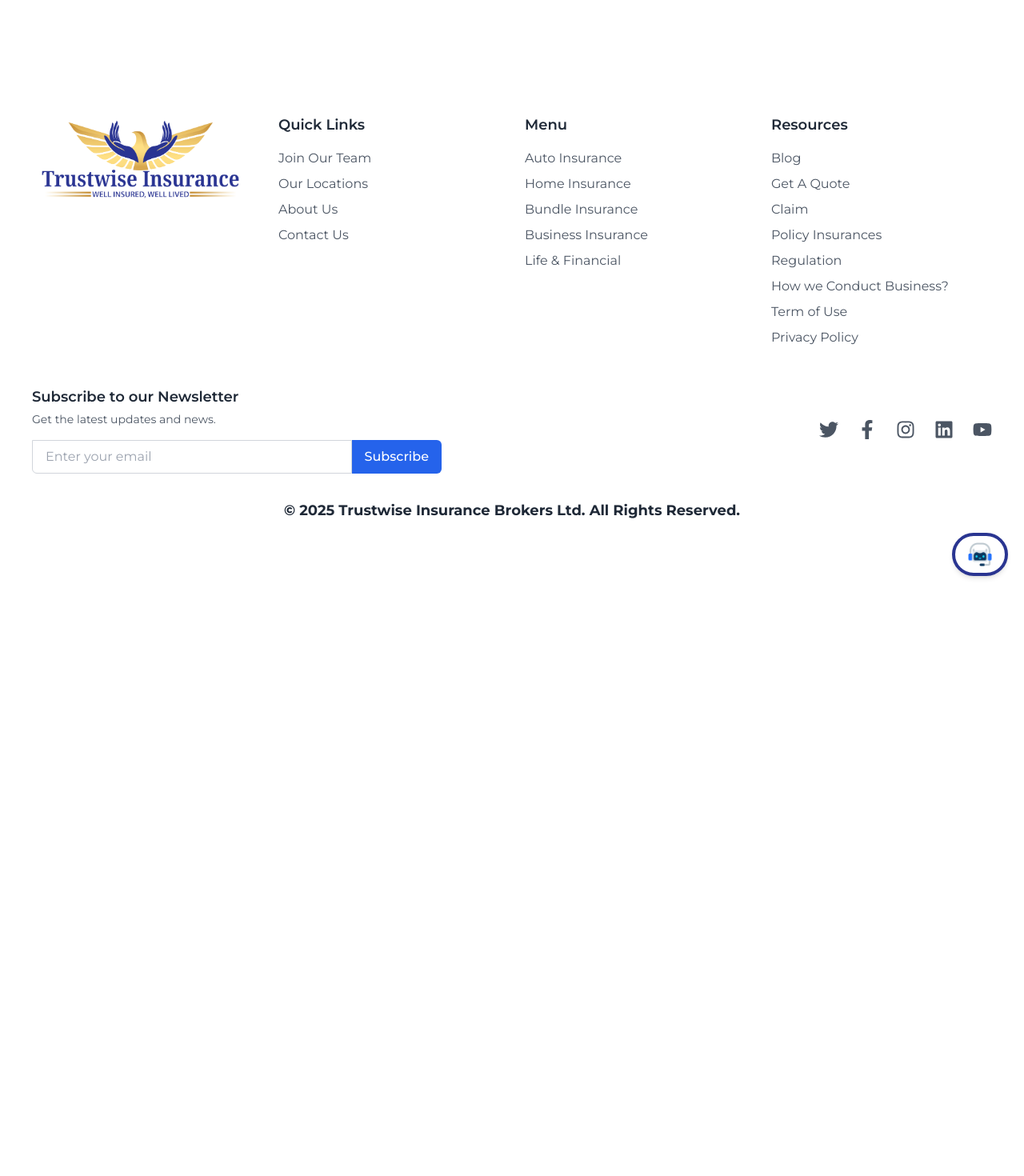
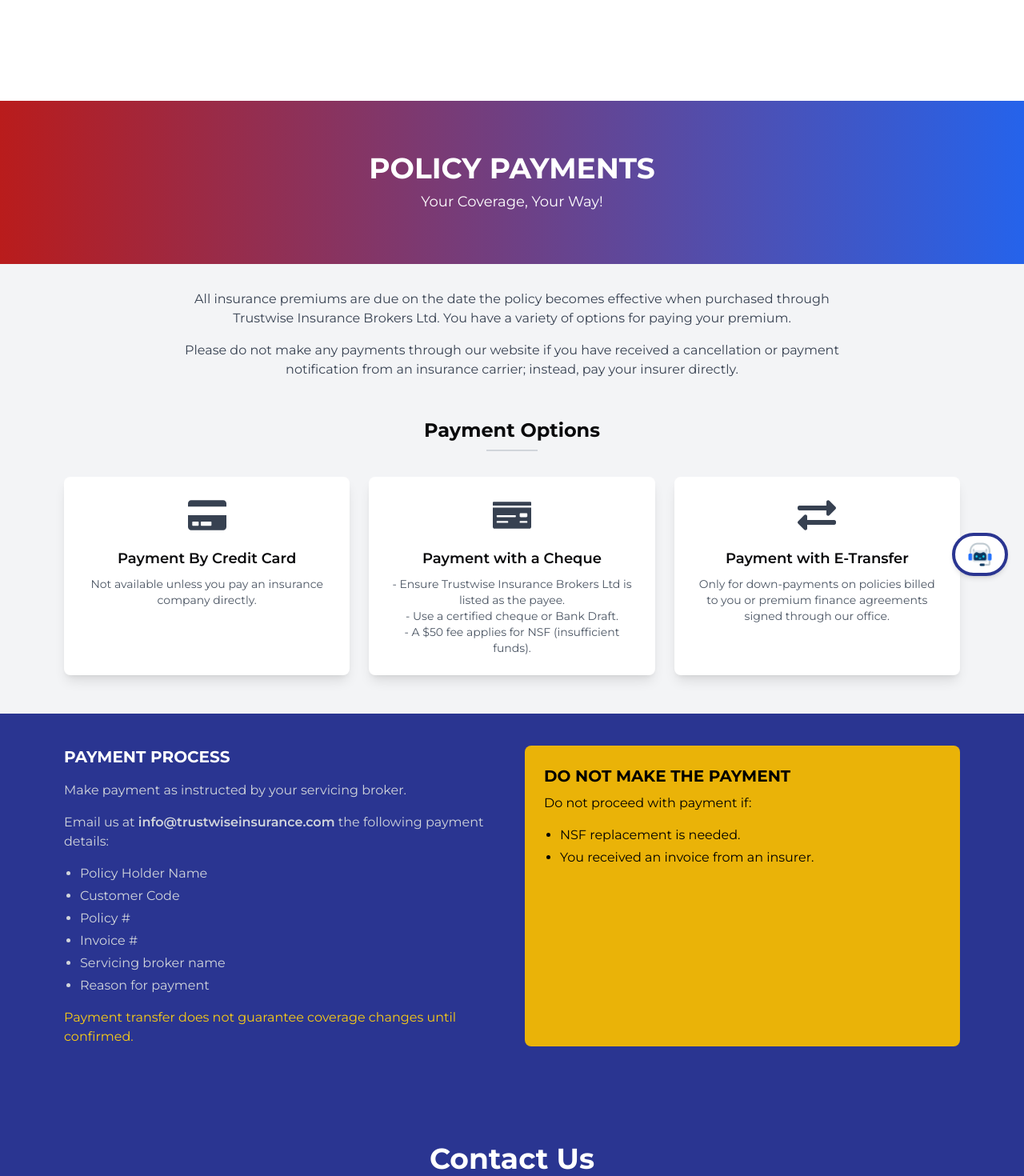
Before and after one commit to amansgith/Trustwise-insurance-frontend, a Next.js app: page /policy-payments in a window 1280 px wide. Shown: the part 60-1530 px from the top of the page at 80% size. Before the commit the page ends 800 px from the top, so only its background shows below. Built offline with nearby package versions, Linux system fonts and the light colour scheme; what react-chatbot-kit would draw is missing.

Commit message:
add footer section

```diff
--- a/src/app/claims/page.jsx
+++ b/src/app/claims/page.jsx
@@ -55,7 +55,7 @@ const claimsData = [
 const Claims = () => {
   return (
     <>
-      <section className="bg-[url('https://www.hashtagmotion.co.uk/wp-content/uploads/2018/06/about_us_background.jpg')] bg-cover text-white py-32 text-center">
+      <section className="bg-[url('https://www.hashtagmotion.co.uk/wp-content/uploads/2018/06/about_us_background.jpg')] bg-cover text-white md:py-16 pt-32 pb-4 text-center">
         <div className="container mx-auto px-4">
           <h1 className="text-4xl md:text-7xl font-extrabold mb-4 uppercase">
             Claims
@@ -74,13 +74,13 @@ const Claims = () => {
               regular business hours, if you need immediate assistance or would
               want to report a claim, our knowledgeable claims support team can
               help. They may also arrange for the emergency response services
-              you require. At Aaxel Insurance, we’re here to make sure your
+              you require. At Trustwise Insurance, we’re here to make sure your
               claims inquiries are addressed and your claim is handled fairly
               and promptly.
               <br />
               <br />
-              If this an afterhours claims emergency, Contact Aaxel Insurance’s
-              24-Hour claims assistance service by calling 1-866- 856- 6335. You
+              If this an afterhours claims emergency, Contact Trustwise Insurance’s
+              24-Hour claims assistance service by calling 1-780-255-5151. You
               will be connected with our claims partner DSB claims, our
               after-hours claims service provider.
               <br />
@@ -108,8 +108,8 @@ const Claims = () => {
       <section className="px-6 py-12 md:py-16 bg-gray-50">
         <div className="max-w-6xl mx-auto text-center">
           <h2 className="text-3xl md:text-4xl font-bold text-gray-900">
-            After Hours Emergency Property Claims:
-            <span className="text-green-600 ml-2">1-866-856-6335</span>
+            After Hours Emergency Property Claims:<br />
+            <span className="text-secondary ml-2"> 1-780-255-5252</span>
           </h2>
         </div>
 
--- a/src/app/policy-insurances/page.jsx
+++ /dev/null
@@ -1,9 +0,0 @@
-import React from 'react'
-
-const PolicyInsurance = () => {
-  return (
-    <div>PolicyInsurance</div>
-  )
-}
-
-export default PolicyInsurance
--- a/src/app/policy-payments/page.jsx
+++ b/src/app/policy-payments/page.jsx
@@ -1,9 +1,103 @@
-import React from 'react'
+import { FaCreditCard, FaMoneyCheck, FaExchangeAlt } from 'react-icons/fa';
+import ContactUs from "@/components/CommonComponents/ContactUs";
 
-const PolicyPage = () => {
+
+export default function PolicyPayments() {
   return (
-    <div></div>
-  )
+    <div className="min-h-screen bg-gray-100 mt-24 md:mt-6 md:pt-0">
+      {/* Hero Section */}
+      <div className="bg-gradient-to-r from-red-700 to-blue-600 text-white pt-8 pb-4 md:py-16 text-center">
+        <h1 className="text-4xl font-bold uppercase">Policy Payments</h1>
+        <p className="text-lg mt-2">Your Coverage, Your Way!</p>
+      </div>
+
+      {/* Description */}
+      <div className="max-w-4xl mx-auto mt-8 px-4 text-center text-gray-700">
+        <p>
+          All insurance premiums are due on the date the policy becomes effective when purchased through Trustwise Insurance Brokers Ltd.
+          You have a variety of options for paying your premium.
+        </p>
+        <p className="mt-4">
+          Please do not make any payments through our website if you have received a cancellation or payment notification from an
+          insurance carrier; instead, pay your insurer directly.
+        </p>
+      </div>
+
+      {/* Payment Options Section */}
+      <div className="max-w-6xl mx-auto mt-12 px-4">
+        <h2 className="text-2xl font-bold text-center">Payment Options</h2>
+        <div className="border-b-2 border-gray-300 w-16 mx-auto mt-2 mb-8"></div>
+
+        {/* Payment Options Cards */}
+        <div className="grid md:grid-cols-3 gap-6">
+          {/* Credit Card */}
+          <div className="bg-white p-6 shadow-lg rounded-lg text-center">
+            <FaCreditCard className="mx-auto w-12 h-12 mb-4 text-gray-700" />
+            <h3 className="text-lg font-semibold">Payment By Credit Card</h3>
+            <p className="text-sm text-gray-600 mt-2">
+              Not available unless you pay an insurance company directly.
+            </p>
+          </div>
+
+          {/* Cheque */}
+          <div className="bg-white p-6 shadow-lg rounded-lg text-center">
+            <FaMoneyCheck className="mx-auto w-12 h-12 mb-4 text-gray-700" />
+            <h3 className="text-lg font-semibold">Payment with a Cheque</h3>
+            <p className="text-sm text-gray-600 mt-2">
+              - Ensure Trustwise Insurance Brokers Ltd is listed as the payee. <br />
+              - Use a certified cheque or Bank Draft. <br />
+              - A $50 fee applies for NSF (insufficient funds).
+            </p>
+          </div>
+
+          {/* E-Transfer */}
+          <div className="bg-white p-6 shadow-lg rounded-lg text-center">
+            <FaExchangeAlt className="mx-auto w-12 h-12 mb-4 text-gray-700" />
+            <h3 className="text-lg font-semibold">Payment with E-Transfer</h3>
+            <p className="text-sm text-gray-600 mt-2">
+              Only for down-payments on policies billed to you or premium finance agreements signed through our office.
+            </p>
+          </div>
+        </div>
+      </div>
+
+      {/* Payment Process Section */}
+      <div className="mt-12 bg-primary text-white py-10">
+        <div className="max-w-6xl mx-auto px-4 grid md:grid-cols-2 gap-8">
+          {/* Payment Process */}
+          <div>
+            <h3 className="text-xl font-bold mb-4">PAYMENT PROCESS</h3>
+            <p className="text-gray-300">
+              Make payment as instructed by your servicing broker.
+            </p>
+            <p className="text-gray-300 mt-4">
+              Email us at <span className="font-semibold">info@trustwiseinsurance.com</span> the following payment details:
+            </p>
+            <ul className="list-disc text-gray-300 mt-4 pl-5 space-y-1">
+              <li>Policy Holder Name</li>
+              <li>Customer Code</li>
+              <li>Policy #</li>
+              <li>Invoice #</li>
+              <li>Servicing broker name</li>
+              <li>Reason for payment</li>
+            </ul>
+            <p className="text-yellow-400 mt-4">
+              Payment transfer does not guarantee coverage changes until confirmed.
+            </p>
+          </div>
+
+          {/* Warning Box */}
+          <div className="bg-yellow-500 p-6 rounded-lg">
+            <h3 className="text-xl font-bold text-black">DO NOT MAKE THE PAYMENT</h3>
+            <p className="text-black mt-2">Do not proceed with payment if:</p>
+            <ul className="list-disc text-black mt-4 pl-5 space-y-1">
+              <li>NSF replacement is needed.</li>
+              <li>You received an invoice from an insurer.</li>
+            </ul>
+          </div>
+        </div>
+      </div>
+      <ContactUs />
+    </div>
+  );
 }
-
-export default PolicyPage
--- a/src/components/CommonComponents/GetQuote.jsx
+++ b/src/components/CommonComponents/GetQuote.jsx
@@ -113,7 +113,7 @@ const QuoteForm = () => {
 
   const onSubmit = async (data) => {
     try {
-      const response = await fetch('/api/mail', {
+      const response = await fetch('/api/send-email', {
         method: 'POST',
         headers: {
           'Content-Type': 'application/json',
--- a/src/components/Footer.jsx
+++ b/src/components/Footer.jsx
@@ -36,7 +36,7 @@ const footerLinks = [
       { url: "/blogs", text: "Blog" },
       { url: "/call-back-request", text: "Get A Quote" },
       { url: "/claims", text: "Claim" },
-      { url: "/policy-insurances", text: "Policy Insurances" },
+      { url: "/policy-payments", text: "Policy Payments" },
       { url: "/regulation", text: "Regulation" },
       { url: "/how-we-conduct-business", text: "How we Conduct Business?" },
       { url: "/term-of-use", text: "Term of Use" },
@@ -74,7 +74,7 @@ const Footer = () => {
                   <li key={idx}>
                     <Link
                       href={link.url}
-                      className="text-gray-600 hover:text-primary transition"
+                      className="text-gray-600 hover:text-secondary transition"
                     >
                       {link.text}
                     </Link>
@@ -105,7 +105,7 @@ const Footer = () => {
               />
               <button
                 type="submit"
-                className="px-4 py-2 bg-blue-600 text-white font-medium rounded-b-md sm:rounded-r-md sm:rounded-b-none hover:bg-blue-700 transition"
+                className="px-4 py-2 bg-primary text-white font-medium rounded-b-md sm:rounded-r-md sm:rounded-b-none hover:bg-blue-700 transition"
               >
                 Subscribe
               </button>
--- /dev/null
+++ b/src/components/Search.jsx
@@ -0,0 +1,61 @@
+import { useState, useEffect } from "react";
+import Link from "next/link";
+import  {FaTimes} from "react-icons/fa";
+
+const Search = ({ navItems, toggleSearch }) => {
+  const [searchTerm, setSearchTerm] = useState("");
+  const [searchResults, setSearchResults] = useState([]);
+
+  useEffect(() => {
+    if (searchTerm) {
+      const results = [];
+      navItems.forEach((item) => {
+        if (item.submenu) {
+          item.submenu.forEach((sub) => {
+            if (sub.name.toLowerCase().includes(searchTerm.toLowerCase())) {
+              results.push(sub);
+            }
+          });
+        } else if (item.name.toLowerCase().includes(searchTerm.toLowerCase())) {
+          results.push(item);
+        }
+      });
+      setSearchResults(results);
+    } else {
+      setSearchResults([]);
+    }
+  }, [searchTerm, navItems]);
+
+  return (
+    <div className="relative bg-white p-6 rounded-lg shadow-lg w-full max-w-lg">
+      <button
+        className="absolute top-4 right-4 text-2xl"
+        onClick={toggleSearch}
+      >
+        <FaTimes className="ml-2" />
+      </button>
+      <input
+        type="text"
+        placeholder="Search..."
+        value={searchTerm}
+        onChange={(e) => setSearchTerm(e.target.value)}
+        className="w-full p-3 border rounded-lg mb-4"
+      />
+      {searchResults.length > 0 && (
+        <ul className="max-h-60 overflow-y-auto">
+          {searchResults.map((result, index) => (
+            <li key={index} className="mb-2">
+              <Link href={result.href}>
+                <p className="block text-blue-600 hover:underline">
+                  {result.name}
+                </p>
+              </Link>
+            </li>
+          ))}
+        </ul>
+      )}
+    </div>
+  );
+};
+
+export default Search;
```
Also changed, not shown: src/components/Navbar.jsx (+30 -29 lines).
